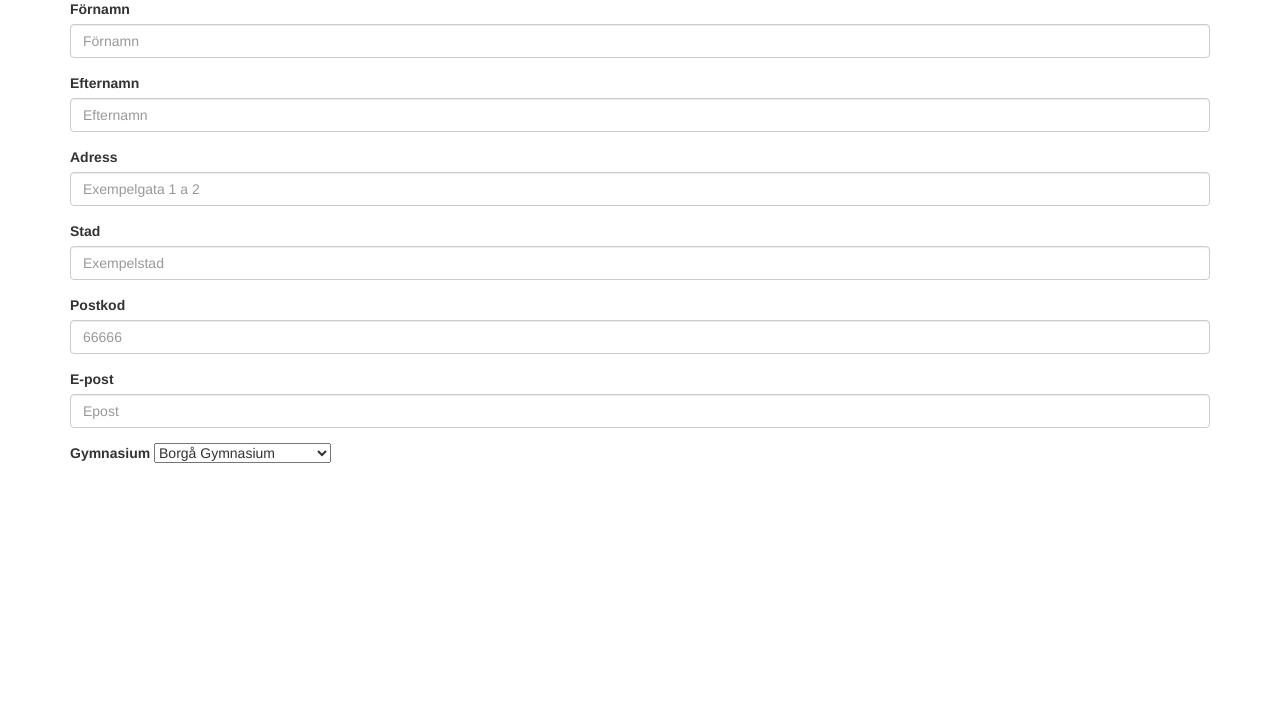
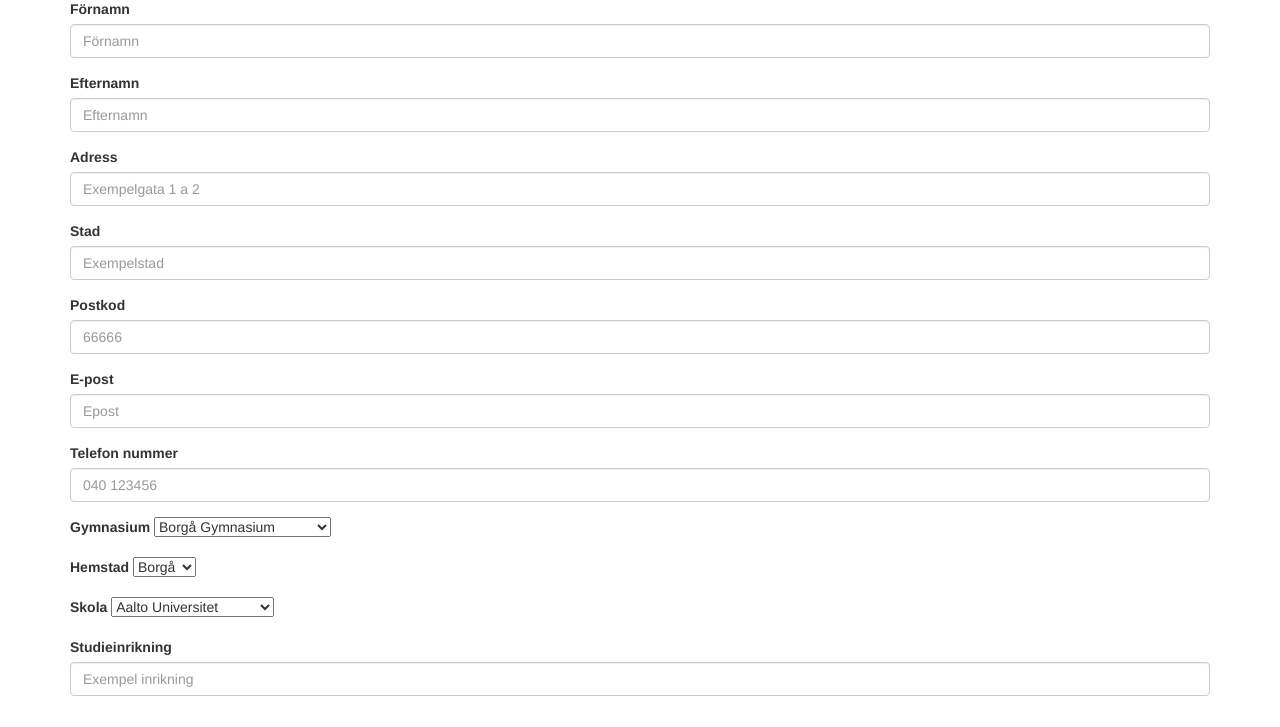
Before and after one commit to orriborri/ematrikeln, a Django app: a page that uses ematrikeln/ematrikeln/templates/new.html in a window 1280 px wide. Shown: the part 73-800 px from the top of the page. Run offline with Django 3.2, Linux system fonts and the light colour scheme; some libraries are stand-ins or nearby versions.

Commit message:
new member form kinda ready

```diff
--- a/ematrikeln/ematrikeln/templates/new.html
+++ b/ematrikeln/ematrikeln/templates/new.html
@@ -10,6 +10,20 @@ $(document).ready(function() {
             $('#gymnasiumAnnat').removeClass('hidden')
         }else{
             $('#gymnasiumAnnat').addClass('hidden')
+        }
+    });
+    $('#school').change(function(){
+        if($(this).val()==='Annat'){
+            $('#schoolAnnat').removeClass('hidden')
+        }else{
+            $('#schoolAnnat').addClass('hidden')
+        }
+    });
+    $('#hometown').change(function(){
+        if($(this).val()==='Annat'){
+            $('#hometownAnnat').removeClass('hidden')
+        }else{
+            $('#hometownAnnat').addClass('hidden')
         }
     });
 });
@@ -39,19 +53,45 @@ $(document).ready(function() {
         <label for="email">E-post</label>
         <input type="email" class="form-control" id="email" placeholder="Epost">
     </div>
+    <div class="form-group">
+        <label for="phonenumber">Telefon nummer</label>
+        <input type="NUMBER" class="form-control" id="phonenumber" placeholder="040 123456">
+    </div>
 
     <div class="form-group">
         <label for="gymnasium">Gymnasium</label>
         <select form="newMember" id="gymnasium">
-            <option> Borgå Gymnasium<option>
-            <option> Kotka svenksa samskola</option>
-            <option> Lovisa Gymnasium</option>
-            <option> Sibbo Gymnasium</option>
+            {% for i  in gymnasium   %}
+            <option> {{ i }} </option>
+            {% endfor %}
             <option> Annat </option>
-            <input type="TEXT" class="form-control hidden" id="gymnasiumAnnat" placeholder="Exempe Gymnasium">
+            <input type="TEXT" class="form-control hidden" id="gymnasiumAnnat" placeholder="Exempel Gymnasium">
+        </select>
     </div>
+    <div class="form-group">
+        <label for="hometown">Hemstad</label>
+        <select form="newMember" id="hometown">
+            {% for i  in hometownList  %}
+            <option> {{ i }} </option>
+            {% endfor %}
+            <option> Annat </option>
+            <input type="TEXT" class="form-control hidden" id="hometownAnnat" placeholder="Exempel hemstad">
         </select>
-        </div>
+    </div>
+    <div class="form-group">
+        <label for="school">Skola</label>
+        <select form="newMember" id="school">
+            {% for i  in schoolList  %}
+            <option> {{ i }} </option>
+            {% endfor %}
+            <option> Annat </option>
+            <input type="TEXT" class="form-control hidden" id="schoolAnnat" placeholder="Exempel skola">
+        </select>
+    </div>
 
+    <div class="form-group">
+        <label for="study">Studieinrikning</label>
+        <input type="TEXT" class="form-control" id="study" placeholder="Exempel inrikning">
+    </div>
 </form>
 {% endblock %}
--- a/ematrikeln/ematrikeln/views.py
+++ b/ematrikeln/ematrikeln/views.py
@@ -6,7 +6,10 @@ def index(req):
     return(render(req,'index.html'))
 
 def add(req):
-    return(render(req,'new.html'))
+    hometownList = sorted(['Lovisa','Borgå','Sibbo','Kotka'])
+    schoolList = sorted(['Aalto Universitet','Helsingfors Universitet','Arcada','Sibelius Akademin'])
+    gymnasiumList = sorted(['Kotka svenska samskola','Lovisa Gymnasium','Borgå Gymnasium','Sibbo Gymnasium'])
+    return(render(req,'new.html',{'gymnasium':gymnasiumList,'schoolList':schoolList,'hometownList':hometownList}))
 
 def add_member(req):
     return
```
